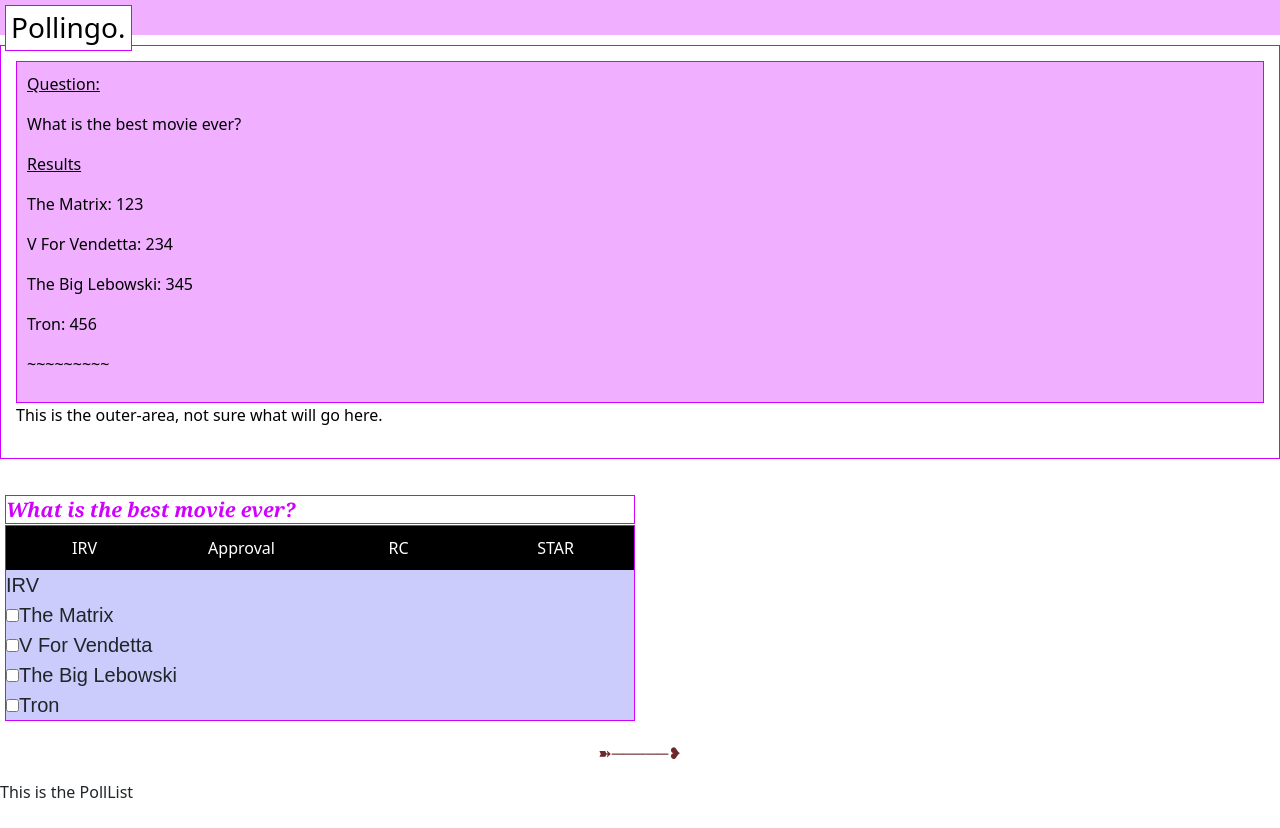
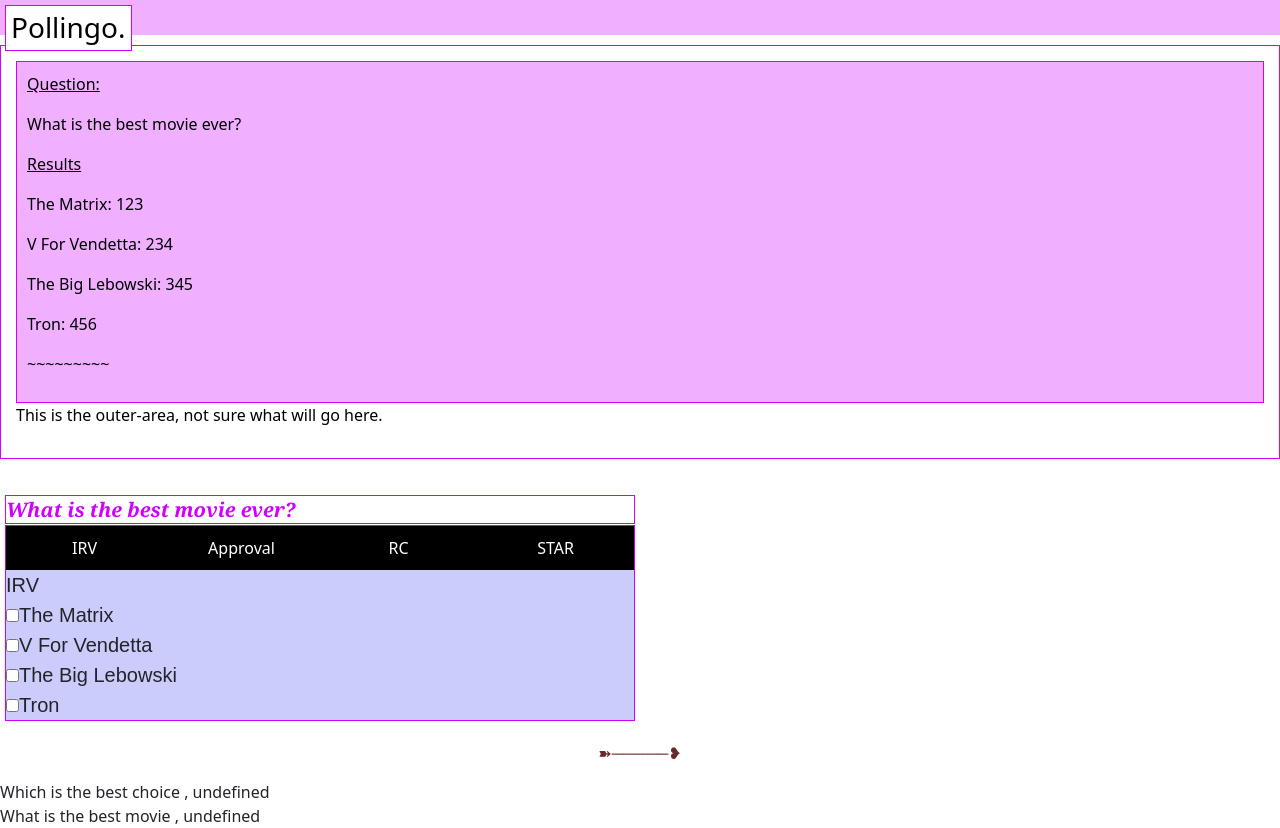
Before and after one commit to el7/Pollingo, a React (Create React App) app: page / in a window 1280 px wide. Before the commit the page ends 804 px from the top, so only its background shows below. Built offline with nearby package versions, Linux system fonts and the light colour scheme.

Commit message:
getting data import to compontns

```diff
--- /dev/null
+++ b/src/datastore/polls.js
@@ -0,0 +1,55 @@
+
+export const polls = [
+
+{
+    "question": "Which is the best choice",
+    "questionid": 1,
+    "choices": [
+    {
+        "position": 1,
+        "label": "Choice 1",
+        "votes": "123"
+    },
+    {
+        "position": 2,
+        "label": "Choice 2",
+        "votes": "234"
+    },
+    {
+        "position": 3,
+        "label": "Choice 3",
+        "votes": "345"
+    },
+    {
+        "position": 4,
+        "label": "Choice 4",
+        "votes": "456"
+    }]
+
+},
+{
+    "question": "What is the best movie",
+    "questionid": 2,
+    "choices": [
+    {
+        "position": 1,
+        "label": "Choice 1",
+        "votes": "123"
+    },
+    {
+        "position": 2,
+        "label": "Choice 2",
+        "votes": "234"
+    },
+    {
+        "position": 3,
+        "label": "Choice 3",
+        "votes": "345"
+    },
+    {
+        "position": 4,
+        "label": "Choice 4",
+        "votes": "456"
+    }]
+
+}]
--- a/src/js/components/pollListComponent.js
+++ b/src/js/components/pollListComponent.js
@@ -1,13 +1,22 @@
 import React, {useState, useEffect} from 'react';
 import ReactDOM from 'react-dom';
 import "../../css/main.css";
+import {polls} from "../../datastore/polls";
 
 function PollList(props) {
 
     return (
-        <div className="">
-            This is the PollList
-        </div>
+        <div className="stock-container">
+        {polls.map((data, key) => {
+          return (
+            <div key={key}>
+              {data.question +
+                " , " +
+                data.a}
+            </div>
+          );
+        })}
+      </div>
     )
 }
 
```
Also changed, not shown: 1 other file (tests, documents, lock files or other folders).
